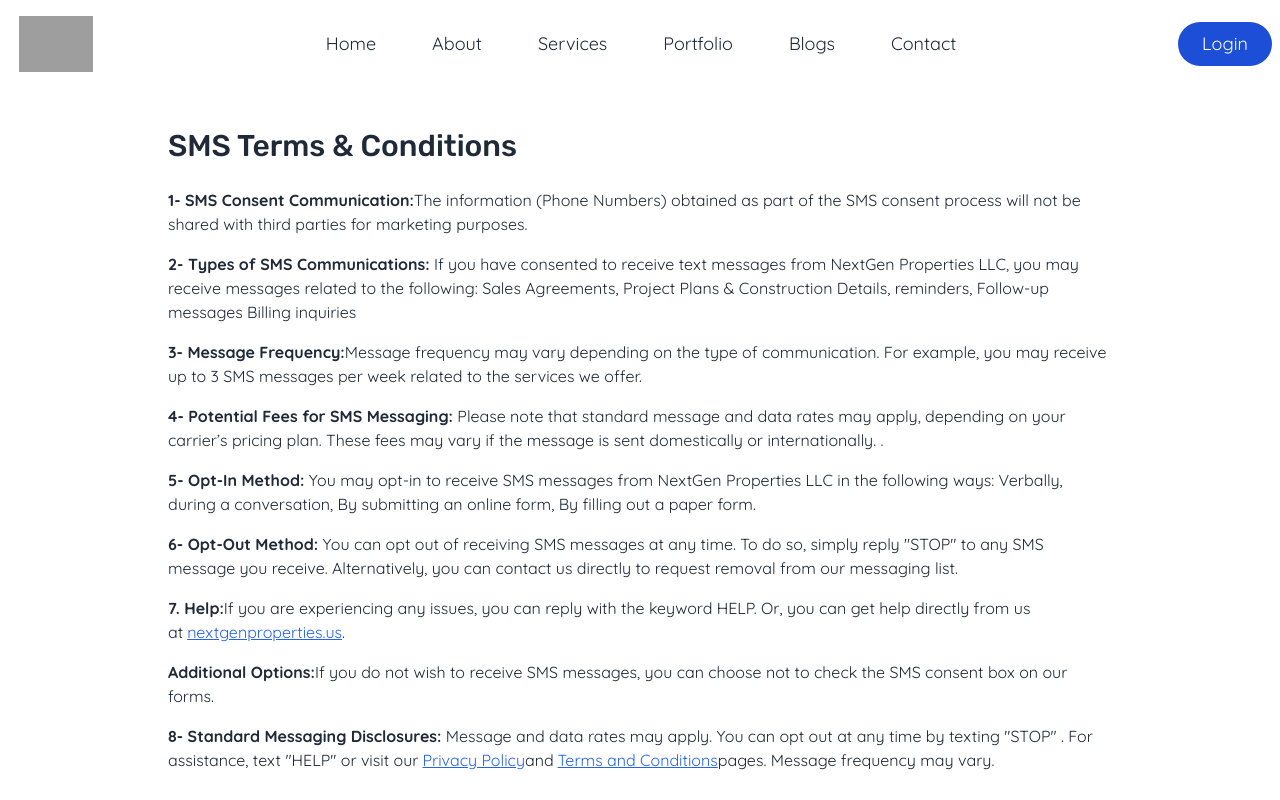
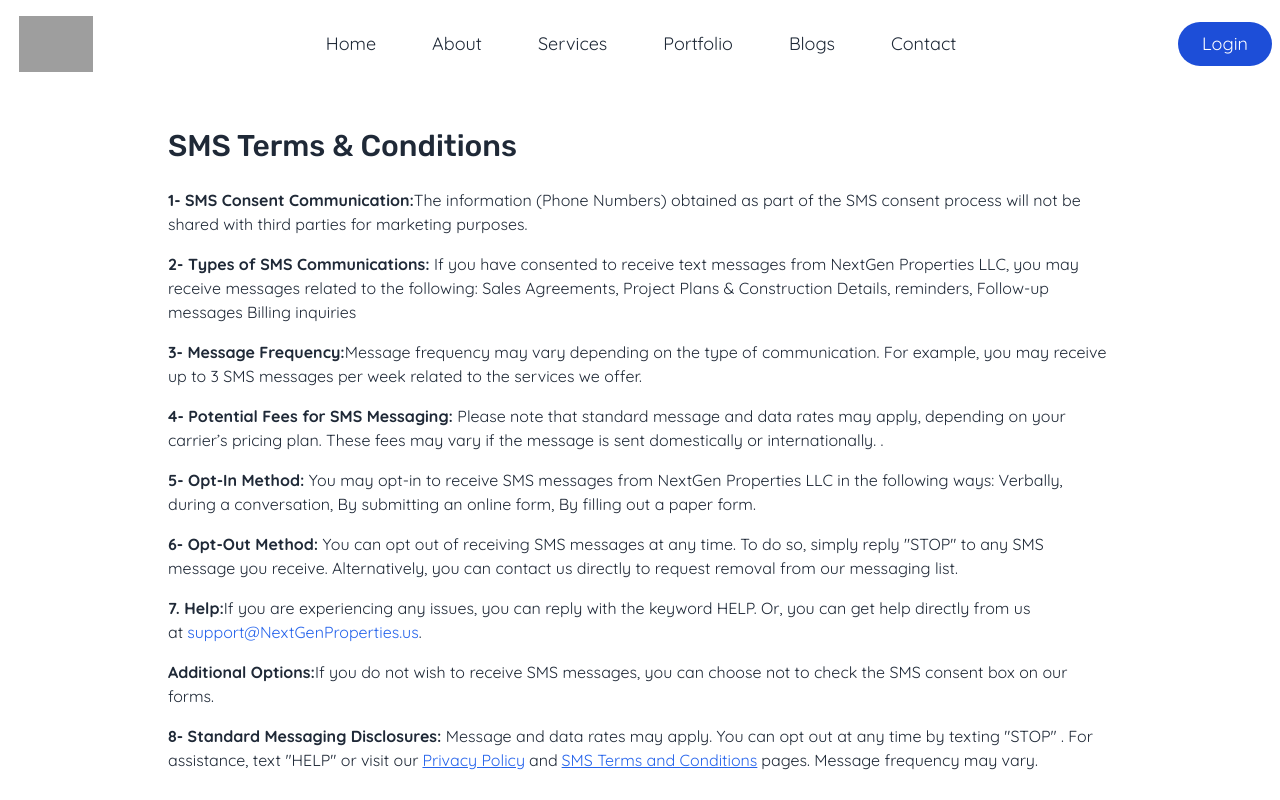
Before and after one commit to ashrafdevx/nextgen, a React (Vite) app: page /terms-and-conditions in a window 1280 px wide. Shown: the top 800 px of the page. Built offline with nearby package versions, Linux system fonts and the light colour scheme; grey boxes are pictures that could not be loaded; a web font is replaced by a local one.

Commit message:
Qasim all vedio changes Done !!! contact us page

```diff
--- a/src/pages/ourPolicy/privacyPolicy.jsx
+++ b/src/pages/ourPolicy/privacyPolicy.jsx
@@ -5,7 +5,7 @@ const PrivacyPolicy = () => {
         <div className="container mx-auto md:mb-10 lg:pt-6">
           <div className="sm:px-8 lg:px-16">
             <h1 className="flex text-2xl font-medium md:justify-start justify-center sm:text-4xl pt-4  sm:pt-7">
-              Policy and privacy
+              Privacy and Policy
             </h1>
             <div className="flex text-justify sm:text-lg flex-col md:pt-6 lg:pt-4">
               <p className="py-3 md:py-2 px-6 sm:px-1 lg:py-6">
--- a/src/pages/terms/TermsAndCondtion.jsx
+++ b/src/pages/terms/TermsAndCondtion.jsx
@@ -46,9 +46,15 @@ const TermsAndCondition = () => {
         <p>
           <strong>7. Help:</strong>If you are experiencing any issues, you can
           reply with the keyword HELP. Or, you can get help directly from us at
-          <Link to="/" className="text-blue-600 underline ml-1">
+          <a
+            href="mailto:support@NextGenProperties.us"
+            className="text-blue-600 ml-1"
+          >
+            support@NextGenProperties.us
+          </a>
+          {/* <Link to="/" className="text-blue-600 underline ml-1">
             nextgenproperties.us
-          </Link>
+          </Link> */}
           .
         </p>
         <p>
@@ -60,15 +66,15 @@ const TermsAndCondition = () => {
           <strong>8- Standard Messaging Disclosures:</strong> Message and data
           rates may apply. You can opt out at any time by texting {` "STOP" `}.
           For assistance, text {`"HELP"`} or visit our
-          <Link to="/our-policy" className="text-blue-600 underline ml-1">
+          <Link to="/our-policy" className="text-blue-600 underline mx-1">
             Privacy Policy
           </Link>
           and
           <Link
             to="/terms-and-conditions"
-            className="text-blue-600 underline ml-1"
+            className="text-blue-600 underline mx-1"
           >
-            Terms and Conditions
+            SMS Terms and Conditions
           </Link>
           pages. Message frequency may vary.
         </p>
--- a/src/utils/ContactForm.jsx
+++ b/src/utils/ContactForm.jsx
@@ -107,9 +107,9 @@ export default function ContactForm() {
               </Link>{" "}
               to see our privacy policy and{" "}
               <Link to="/terms-and-conditions" className="pl-1 text-blue-600">
-                SMS Terms of Service
+                SMS Terms & Conditions
               </Link>{" "}
-              for our Terms of Service.
+              for our SMS Terms and Conditions.
             </label>
             {/* <label className="text-sm text-justify text-gray-600">
               By checking this box, you agree to receive recurring automated
```
